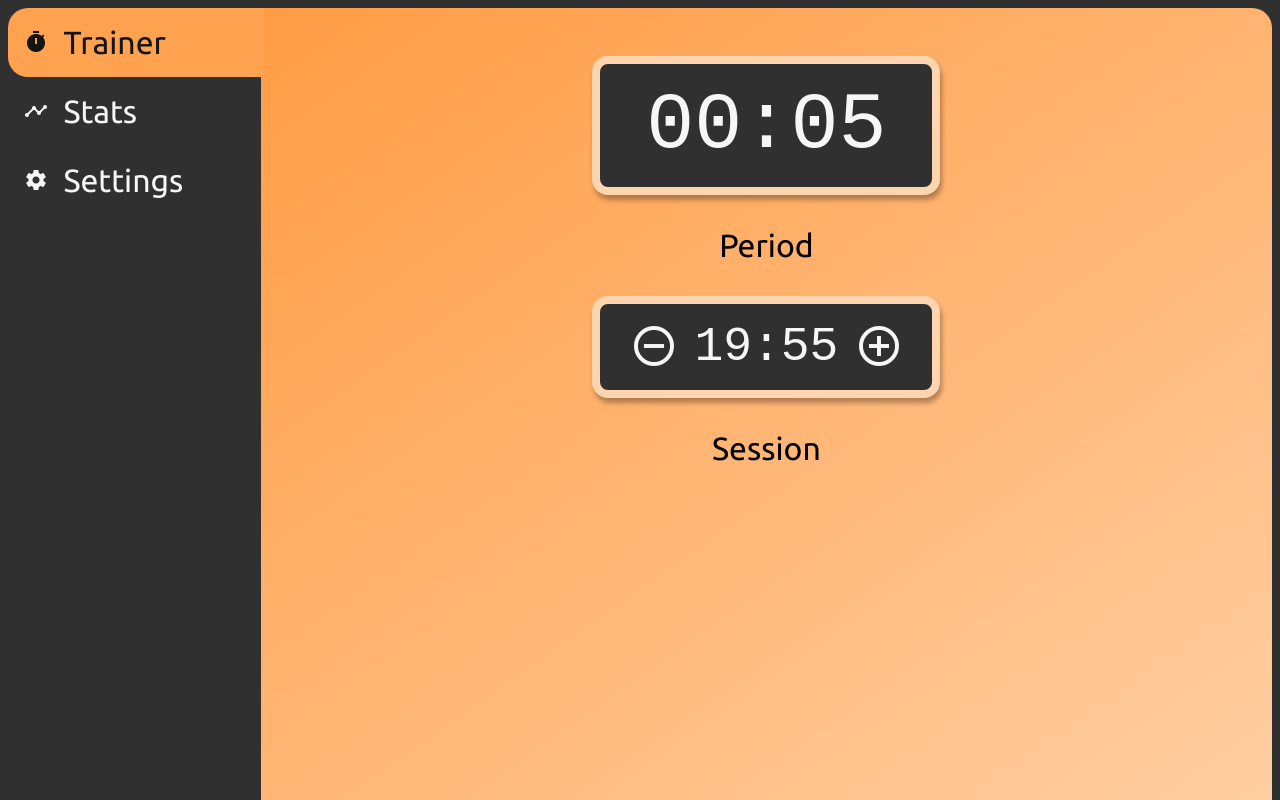
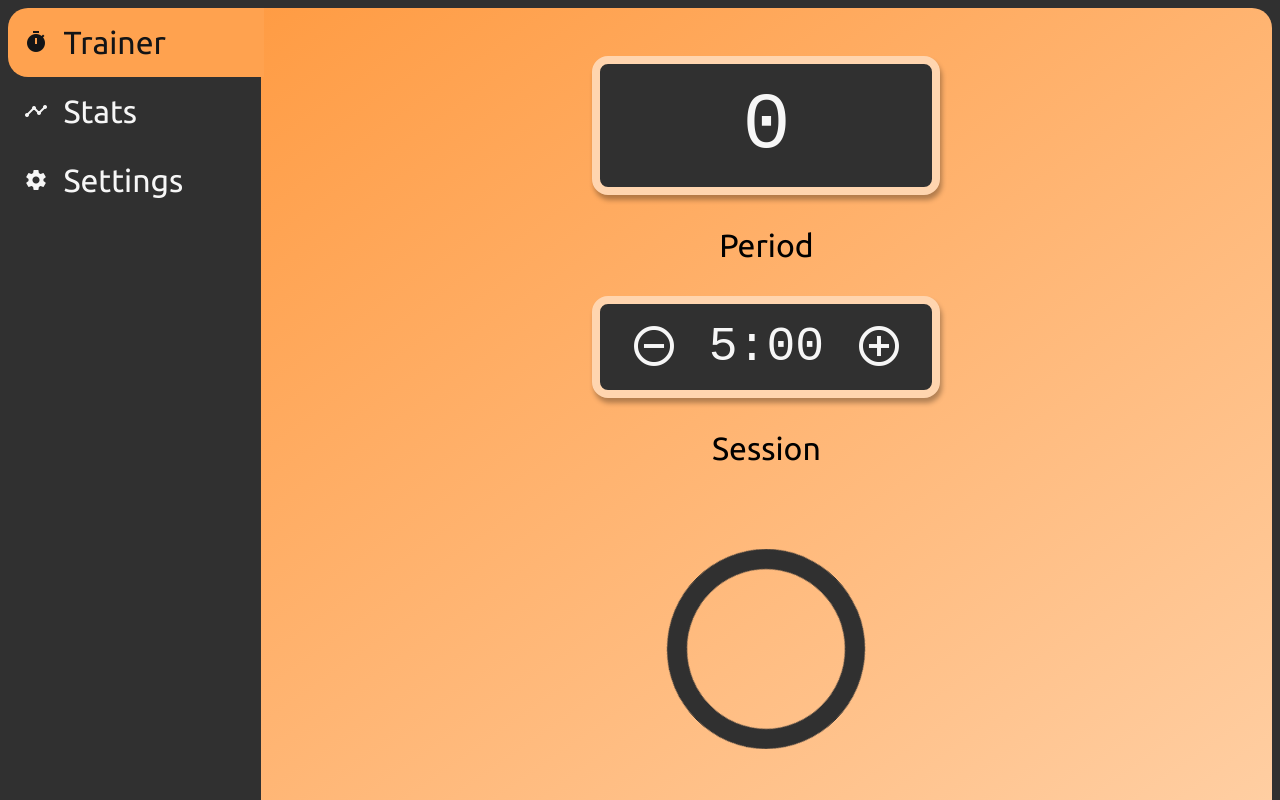
Before and after one commit to jaredami/meditation-trainer, an Angular app: page /trainer in a window 1280 px wide. Shown: the top 800 px of the page. Built offline with nearby package versions, Linux system fonts and the light colour scheme; a web font is replaced by a local one; what @angular/fire would draw is missing.

Commit message:
Add circle animation

```diff
--- a/src/app/components/trainer/trainer.component.html
+++ b/src/app/components/trainer/trainer.component.html
@@ -13,4 +13,17 @@
     </button>
   </div>
   <p class="trainer__text">Session</p>
+
+  <div class="circle__box">
+    <div class="circle__wrapper circle__wrapper--right">
+      <div class="circle__whole circle__right"
+           [ngStyle]="{ 'animation': 'circleRight ' + circleAnimationDuration + 's linear forwards' }">
+      </div>
+    </div>
+    <div class="circle__wrapper circle__wrapper--left">
+      <div class="circle__whole circle__left"
+           [ngStyle]="{ 'animation': 'circleLeft ' + circleAnimationDuration + 's linear forwards' }">
+      </div>
+    </div>
+  </div>
 </div>
--- a/src/app/components/trainer/trainer.component.scss
+++ b/src/app/components/trainer/trainer.component.scss
@@ -49,5 +49,70 @@
 .period-clock {
   font-size: 5rem;
   grid-template-columns: 1fr;
+}
 
+.circle__box {
+  width: 200px;
+  height: 200px;
+  margin: 50px auto;
+  position: relative;
 }
+
+.circle__wrapper {
+  width: 100px;
+  height: 200px;
+  position: absolute;
+  top: 0;
+  overflow: hidden;
+}
+
+.circle__wrapper--right {
+  right: 0;
+}
+
+.circle__wrapper--left {
+  left: 0;
+}
+
+.circle__whole {
+  width: 160px;
+  height: 160px;
+  border: 20px solid transparent;
+  border-radius: 50%;
+  position: absolute;
+  top: 0;
+  transform: rotate(-135deg);
+}
+
+.circle__right {
+  border-top: 20px solid $color-dark-gray;
+  border-right: 20px solid $color-dark-gray;
+  right: 1px;
+  animation: --circle-animation;
+}
+
+.circle__left {
+  border-bottom: 20px solid $color-dark-gray;
+  border-left: 20px solid $color-dark-gray;
+  left: 1px;
+}
+
+@keyframes circleRight {
+  0% {
+    transform: rotate(-135deg);
+  }
+  50%,
+  100% {
+    transform: rotate(45deg);
+  }
+}
+
+@keyframes circleLeft {
+  0%,
+  50% {
+    transform: rotate(-135deg);
+  }
+  100% {
+    -webkit-transform: rotate(45deg);
+  }
+}
--- a/src/app/components/trainer/trainer.component.ts
+++ b/src/app/components/trainer/trainer.component.ts
@@ -1,4 +1,5 @@
-import { Component, OnInit } from '@angular/core';
+import { Component, OnInit, HostBinding } from '@angular/core';
+import { DomSanitizer } from '@angular/platform-browser';
 
 @Component({
   selector: 'app-trainer',
@@ -17,11 +18,13 @@ export class TrainerComponent implements OnInit {
   seconds2 = 0;
   minutes2 = 20;
 
-  constructor() { }
+  circleAnimationDuration = 5;
+
+  constructor(private sanitizer: DomSanitizer) {}
 
   ngOnInit() {
-    this.startStreakTimer = setInterval(() => { this.addTime(); }, 1000);
-    this.startSessionTimer = setInterval(() => { this.subtractTime(); }, 1000);
+    // this.startStreakTimer = setInterval(() => { this.addTime(); }, 1000);
+    // this.startSessionTimer = setInterval(() => { this.subtractTime(); }, 1000);
   }
 
   increaseSessionLength() {
```
